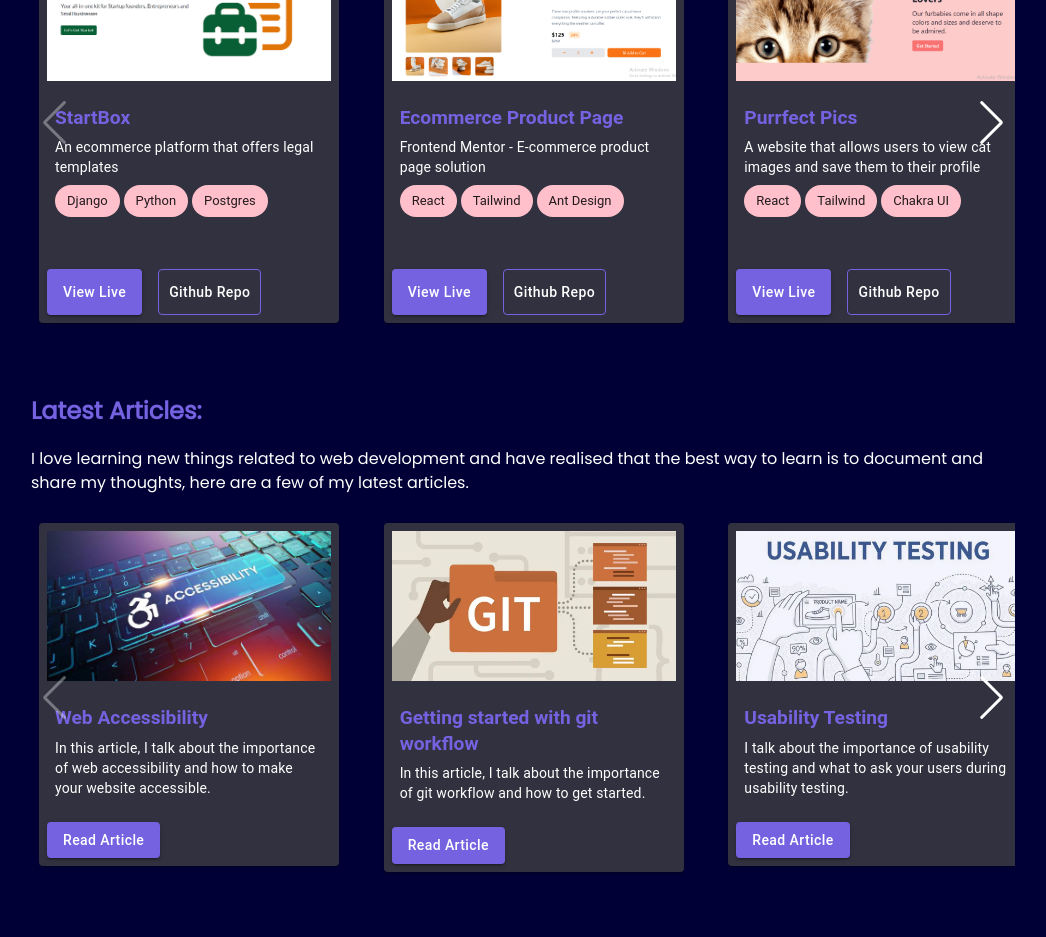
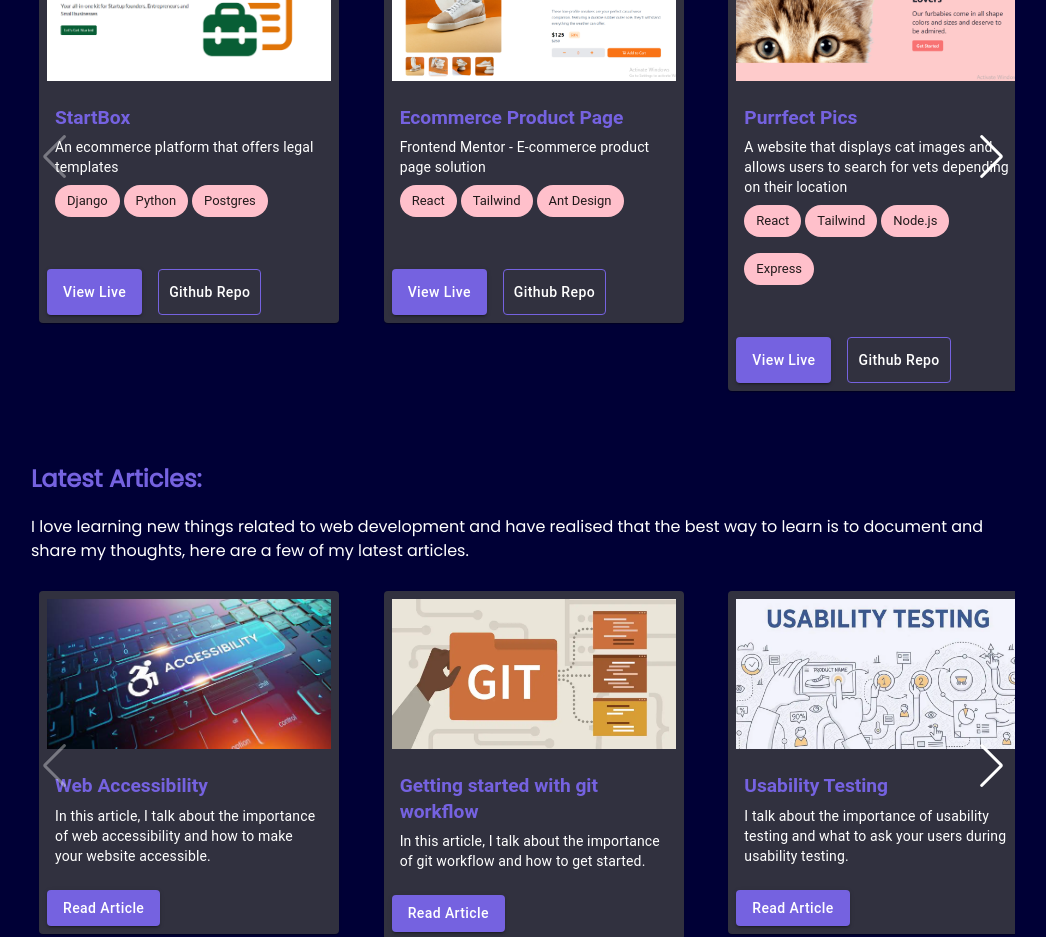
Before and after one commit to hellen17/portfolio-website, a React (Create React App) app: page / in a window 1280 px wide. Shown: the part 1260-2197 px from the top of the page, without its empty margins (117-1163 px from the left). Built offline with nearby package versions, Linux system fonts and the light colour scheme.

Commit message:
edit project info

```diff
--- a/src/projectData.js
+++ b/src/projectData.js
@@ -20,9 +20,9 @@ const projectData = [
     {
         id: 3,
         name: 'Purrfect Pics',
-        description: 'A website that allows users to view cat images and save them to their profile',
+        description: 'A website that displays cat images and allows users to search for vets depending on their location',
         thumbnail: './images/purrfect pics.png',
-        technologies: ['React', 'Tailwind', 'Chakra UI'],
+        technologies: ['React', 'Tailwind', 'Node.js', 'Express'],
         github: 'https://github.com/hellen17/Cat-Portfolio',
         live: 'https://purrfectpics.netlify.app/'
     },
```
